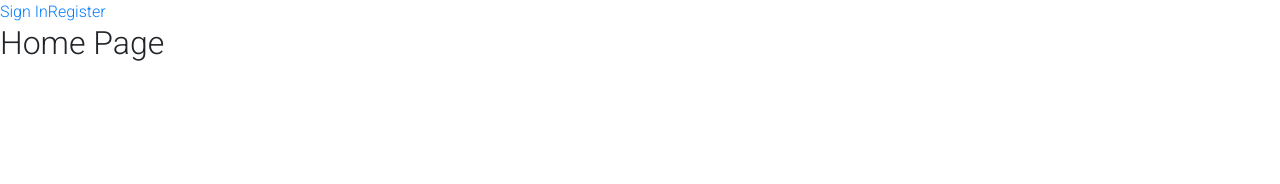
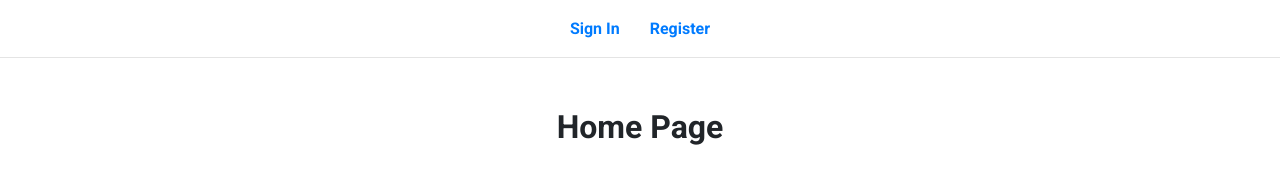
Before and after one commit to acekun141/react-express-login, a React app: page / in a window 1280 px wide. Built offline with nearby package versions, Linux system fonts and the light colour scheme.

Commit message:
fix scss

```diff
--- a/src/components/Header.js
+++ b/src/components/Header.js
@@ -4,7 +4,7 @@ import {Link} from 'react-router-dom';
 class Header extends React.Component {
     render() {
         return (
-            <div className='header'>
+            <div className='module-header'>
                 <Link to='/signin'>Sign In</Link>
                 <Link to='/register'>Register</Link>
             </div>
--- a/src/pages/HomePage.js
+++ b/src/pages/HomePage.js
@@ -3,7 +3,7 @@ import {connect} from 'react-redux';
 
 let HomePage = ({user}) => {
     return (
-        <div>
+        <div className="module-homepage">
             <h2>Home Page</h2>
             <p>{user.phone}</p>
             <p>{user.email}</p>
--- /dev/null
+++ b/src/sass/components/header.scss
@@ -0,0 +1,11 @@
+.module-header {
+    height: 58px;
+    border-bottom: 1px solid #e4e4e4;
+    display: flex;
+    align-items: center;
+    justify-content: center;
+    a {
+        font-weight: bold;
+        margin: 0 15px;
+    }
+}
--- a/src/sass/main.scss
+++ b/src/sass/main.scss
@@ -1,2 +1,4 @@
 @import './base.scss';
+@import './components/header.scss';
 @import './pages/signinPage.scss';
+@import './pages/homePage.scss';
--- /dev/null
+++ b/src/sass/pages/homePage.scss
@@ -0,0 +1,7 @@
+.module-homepage {
+    text-align: center;
+    h2 {
+        margin:50px 0 20px 0;
+        font-weight: bold;
+    }
+}
```
